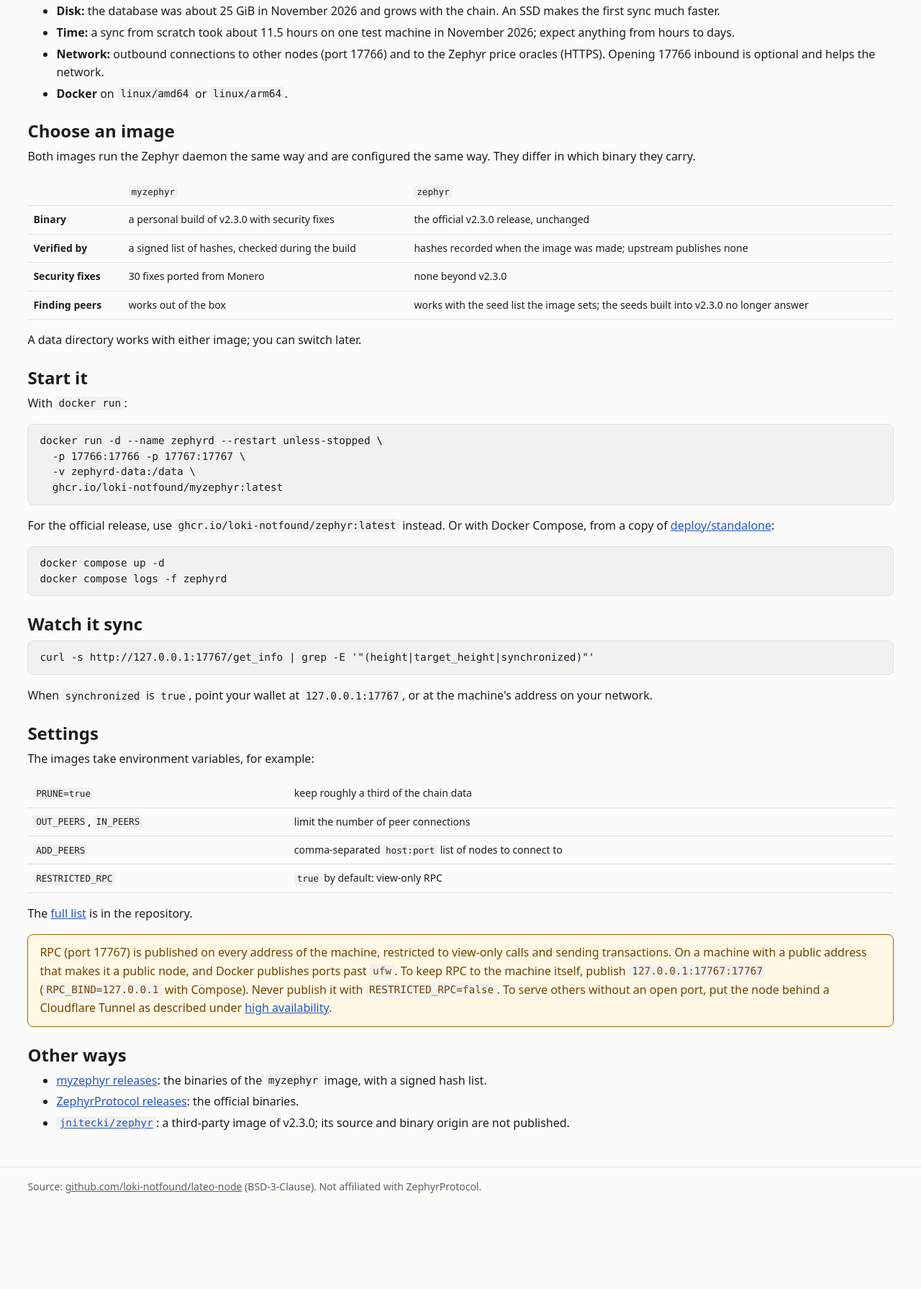
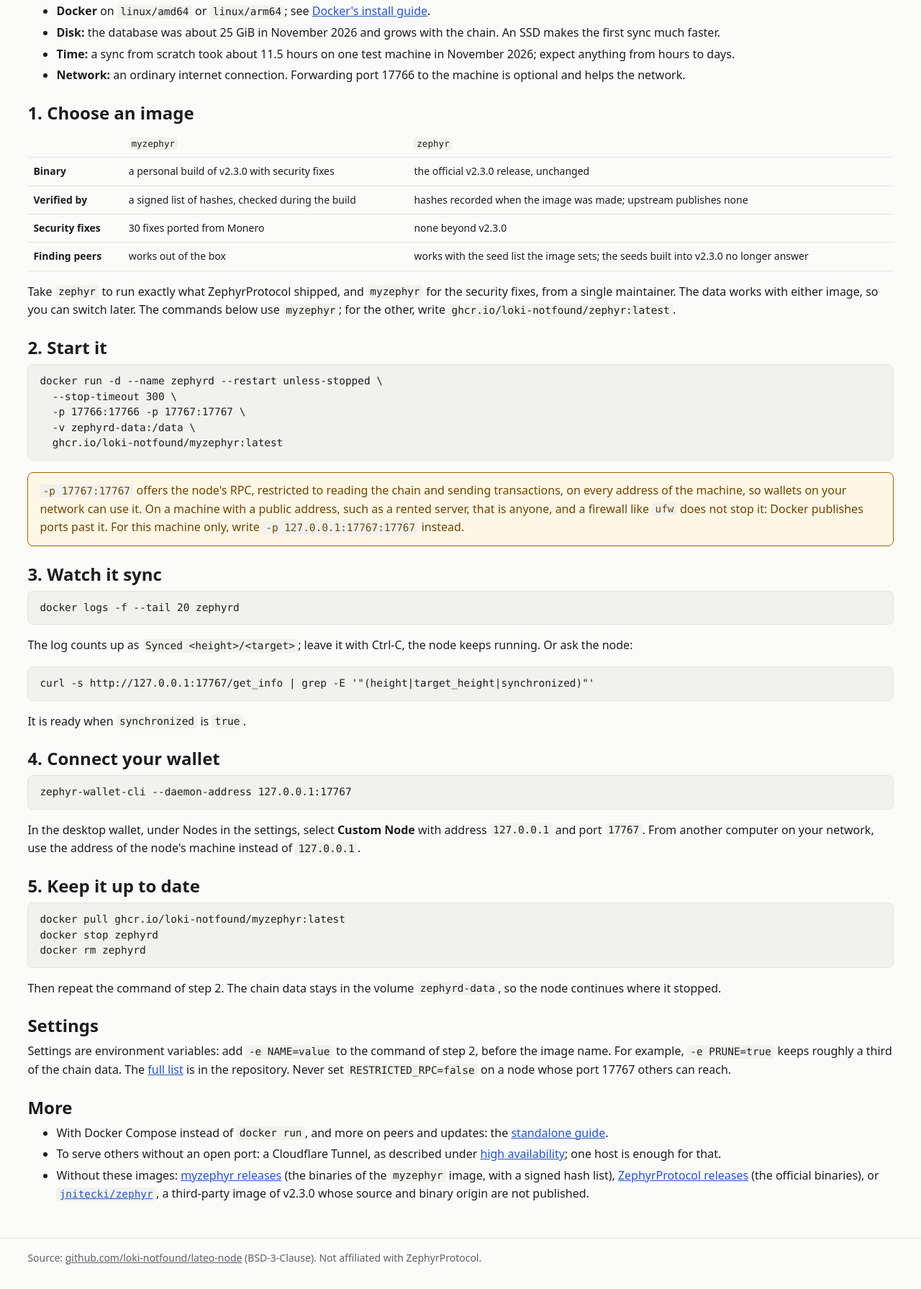
Before and after one commit to loki-notfound/lateo-node, a website: page site/public/own-node/index.html in a window 1280 px wide. Shown: the part 231-2022 px from the top of the page at 72% size. Before the commit the page ends 1924 px from the top, so only its background shows below. Drawn offline with Linux system fonts and the light colour scheme.

Commit message:
Rewrite the site pages as steps a beginner can follow
The page for a single node is now numbered steps: choose an image, start,
watch the sync, connect a wallet, update. Its docker run command gives the
daemon five minutes to stop, and the note on who can reach the RPC sits
directly under that command. The high-availability page puts the choice of
RPC exposure before the start, says where the tunnel token is found and how
to fetch the files, names the log line that shows a host has joined, and adds
a failover check and the update commands. It also says that the P2P port is
published and that one host is enough for a tunnel.

The front page gains the desktop wallet, which needs https:// in its address
field, and its privacy note names Cloudflare beside the operator. Background
that only explained why is gone from all three pages; each page links to its
full guide instead.

The high-availability guide states the published P2P port and the owner of
the data files (uid and gid 10001) for a copied or mounted data directory.

```diff
--- a/site/public/own-node/index.html
+++ b/site/public/own-node/index.html
@@ -34,19 +34,17 @@
 
   <h2>What it needs</h2>
   <ul>
+    <li><strong>Docker</strong> on <code>linux/amd64</code> or <code>linux/arm64</code>;
+    see <a href="https://docs.docker.com/engine/install/">Docker's install guide</a>.</li>
     <li><strong>Disk:</strong> the database was about 25 GiB in November 2026 and
     grows with the chain. An SSD makes the first sync much faster.</li>
     <li><strong>Time:</strong> a sync from scratch took about 11.5 hours on one
     test machine in November 2026; expect anything from hours to days.</li>
-    <li><strong>Network:</strong> outbound connections to other nodes (port 17766)
-    and to the Zephyr price oracles (HTTPS). Opening 17766 inbound is optional and
-    helps the network.</li>
-    <li><strong>Docker</strong> on <code>linux/amd64</code> or <code>linux/arm64</code>.</li>
+    <li><strong>Network:</strong> an ordinary internet connection. Forwarding port
+    17766 to the machine is optional and helps the network.</li>
   </ul>
 
-  <h2>Choose an image</h2>
-  <p>Both images run the Zephyr daemon the same way and are configured the same
-  way. They differ in which binary they carry.</p>
+  <h2>1. Choose an image</h2>
   <div class="table-scroll">
   <table>
     <thead><tr><th></th><th><code>myzephyr</code></th><th><code>zephyr</code></th></tr></thead>
@@ -58,58 +56,70 @@
     </tbody>
   </table>
   </div>
-  <p>A data directory works with either image; you can switch later.</p>
+  <p>Take <code>zephyr</code> to run exactly what ZephyrProtocol shipped, and
+  <code>myzephyr</code> for the security fixes, from a single maintainer. The data
+  works with either image, so you can switch later. The commands below use
+  <code>myzephyr</code>; for the other, write
+  <code>ghcr.io/loki-notfound/zephyr:latest</code>.</p>
 
-  <h2>Start it</h2>
-  <p>With <code>docker run</code>:</p>
+  <h2>2. Start it</h2>
   <pre><code>docker run -d --name zephyrd --restart unless-stopped \
+  --stop-timeout 300 \
   -p 17766:17766 -p 17767:17767 \
   -v zephyrd-data:/data \
   ghcr.io/loki-notfound/myzephyr:latest</code></pre>
-  <p>For the official release, use <code>ghcr.io/loki-notfound/zephyr:latest</code>
-  instead. Or with Docker Compose, from a copy of
-  <a href="https://github.com/loki-notfound/lateo-node/tree/main/deploy/standalone">deploy/standalone</a>:</p>
-  <pre><code>docker compose up -d
-docker compose logs -f zephyrd</code></pre>
+  <div class="note">
+    <code>-p 17767:17767</code> offers the node's RPC, restricted to reading the
+    chain and sending transactions, on every address of the machine, so wallets
+    on your network can use it. On a machine with a public address, such as a
+    rented server, that is anyone, and a firewall like <code>ufw</code> does not
+    stop it: Docker publishes ports past it. For this machine only, write
+    <code>-p 127.0.0.1:17767:17767</code> instead.
+  </div>
 
-  <h2>Watch it sync</h2>
+  <h2>3. Watch it sync</h2>
+  <pre><code>docker logs -f --tail 20 zephyrd</code></pre>
+  <p>The log counts up as <code>Synced &lt;height&gt;/&lt;target&gt;</code>; leave
+  it with Ctrl-C, the node keeps running. Or ask the node:</p>
   <pre><code>curl -s http://127.0.0.1:17767/get_info | grep -E '"(height|target_height|synchronized)"'</code></pre>
-  <p>When <code>synchronized</code> is <code>true</code>, point your wallet at
-  <code>127.0.0.1:17767</code>, or at the machine's address on your network.</p>
+  <p>It is ready when <code>synchronized</code> is <code>true</code>.</p>
+
+  <h2>4. Connect your wallet</h2>
+  <pre><code>zephyr-wallet-cli --daemon-address 127.0.0.1:17767</code></pre>
+  <p>In the desktop wallet, under Nodes in the settings, select
+  <strong>Custom Node</strong> with address <code>127.0.0.1</code> and port
+  <code>17767</code>. From another computer on your network, use the address of
+  the node's machine instead of <code>127.0.0.1</code>.</p>
+
+  <h2>5. Keep it up to date</h2>
+  <pre><code>docker pull ghcr.io/loki-notfound/myzephyr:latest
+docker stop zephyrd
+docker rm zephyrd</code></pre>
+  <p>Then repeat the command of step 2. The chain data stays in the volume
+  <code>zephyrd-data</code>, so the node continues where it stopped.</p>
 
   <h2>Settings</h2>
-  <p>The images take environment variables, for example:</p>
-  <div class="table-scroll">
-  <table>
-    <tbody>
-      <tr><th><code>PRUNE=true</code></th><td>keep roughly a third of the chain data</td></tr>
-      <tr><th><code>OUT_PEERS</code>, <code>IN_PEERS</code></th><td>limit the number of peer connections</td></tr>
-      <tr><th><code>ADD_PEERS</code></th><td>comma-separated <code>host:port</code> list of nodes to connect to</td></tr>
-      <tr><th><code>RESTRICTED_RPC</code></th><td><code>true</code> by default: view-only RPC</td></tr>
-    </tbody>
-  </table>
-  </div>
-  <p>The <a href="https://github.com/loki-notfound/lateo-node/tree/main/docker">full list</a> is in the repository.</p>
+  <p>Settings are environment variables: add <code>-e NAME=value</code> to the
+  command of step 2, before the image name. For example, <code>-e PRUNE=true</code>
+  keeps roughly a third of the chain data. The
+  <a href="https://github.com/loki-notfound/lateo-node/tree/main/docker">full list</a>
+  is in the repository. Never set <code>RESTRICTED_RPC=false</code> on a node
+  whose port 17767 others can reach.</p>
 
-  <div class="note">
-    RPC (port 17767) is published on every address of the machine, restricted to
-    view-only calls and sending transactions. On a machine with a public address
-    that makes it a public node, and Docker publishes ports past <code>ufw</code>.
-    To keep RPC to the machine itself, publish <code>127.0.0.1:17767:17767</code>
-    (<code>RPC_BIND=127.0.0.1</code> with Compose). Never publish it with
-    <code>RESTRICTED_RPC=false</code>. To serve others without an open port, put
-    the node behind a Cloudflare Tunnel as described under
-    <a href="/ha-node/">high availability</a>.
-  </div>
-
-  <h2>Other ways</h2>
+  <h2>More</h2>
   <ul>
-    <li><a href="https://github.com/loki-notfound/myzephyr/releases">myzephyr releases</a>:
-    the binaries of the <code>myzephyr</code> image, with a signed hash list.</li>
-    <li><a href="https://github.com/ZephyrProtocol/zephyr/releases">ZephyrProtocol releases</a>:
-    the official binaries.</li>
-    <li><a href="https://hub.docker.com/r/jnitecki/zephyr"><code>jnitecki/zephyr</code></a>:
-    a third-party image of v2.3.0; its source and binary origin are not published.</li>
+    <li>With Docker Compose instead of <code>docker run</code>, and more on peers
+    and updates: the
+    <a href="https://github.com/loki-notfound/lateo-node/blob/main/docs/standalone-node.md">standalone guide</a>.</li>
+    <li>To serve others without an open port: a Cloudflare Tunnel, as described
+    under <a href="/ha-node/">high availability</a>; one host is enough for that.</li>
+    <li>Without these images:
+    <a href="https://github.com/loki-notfound/myzephyr/releases">myzephyr releases</a>
+    (the binaries of the <code>myzephyr</code> image, with a signed hash list),
+    <a href="https://github.com/ZephyrProtocol/zephyr/releases">ZephyrProtocol releases</a>
+    (the official binaries), or
+    <a href="https://hub.docker.com/r/jnitecki/zephyr"><code>jnitecki/zephyr</code></a>,
+    a third-party image of v2.3.0 whose source and binary origin are not published.</li>
   </ul>
 </main>
 
```
Also changed, not shown: docs/ha-node.md (+7 -1 lines), site/public/ha-node/index.html (+55 -44 lines), site/public/index.html (+24 -17 lines).
